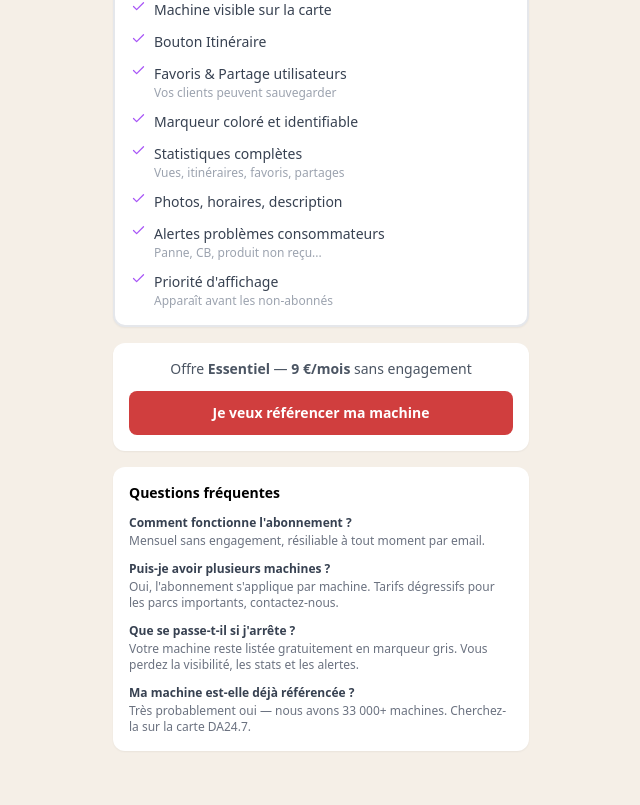
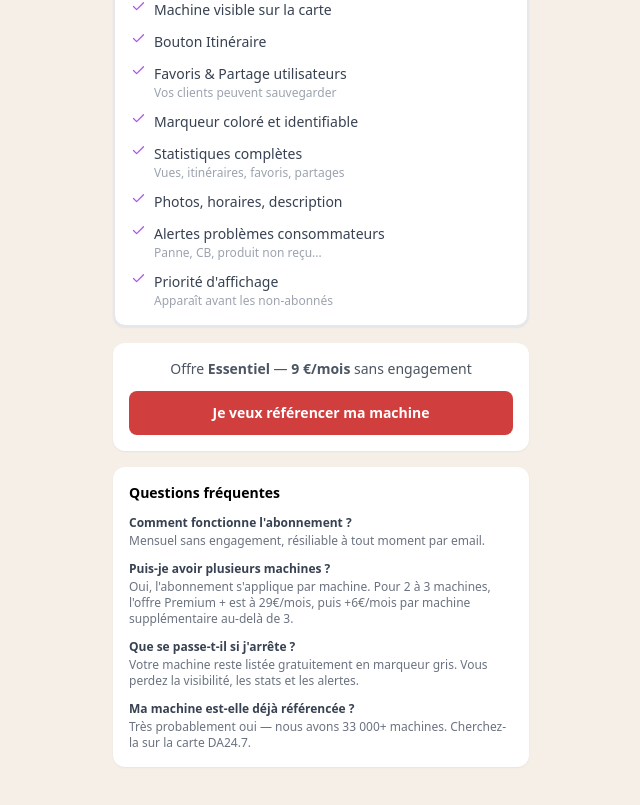
Before and after one commit to distriauto247-cyber/da24-7, a React (Vite) app: page /owner/subscription in a window 1280 px wide. Shown: the part 2089-2894 px from the top of the page, without its empty margins (319-959 px from the left). Built offline with nearby package versions, Linux system fonts and the light colour scheme; no server answers.

Commit message:
fix: FAQ machines multiples mise à jour avec offre Premium +

```diff
--- a/src/pages/OwnerSubscription.jsx
+++ b/src/pages/OwnerSubscription.jsx
@@ -265,7 +265,7 @@ export default function OwnerSubscription() {
           <h3 className="font-bold text-sm">Questions fréquentes</h3>
           {[
             { q: 'Comment fonctionne l\'abonnement ?', r: 'Mensuel sans engagement, résiliable à tout moment par email.' },
-            { q: 'Puis-je avoir plusieurs machines ?', r: 'Oui, l\'abonnement s\'applique par machine. Tarifs dégressifs pour les parcs importants, contactez-nous.' },
+            { q: 'Puis-je avoir plusieurs machines ?', r: 'Oui, l\'abonnement s\'applique par machine. Pour 2 à 3 machines, l\'offre Premium + est à 29€/mois, puis +6€/mois par machine supplémentaire au-delà de 3.' },
             { q: 'Que se passe-t-il si j\'arrête ?', r: 'Votre machine reste listée gratuitement en marqueur gris. Vous perdez la visibilité, les stats et les alertes.' },
             { q: 'Ma machine est-elle déjà référencée ?', r: 'Très probablement oui — nous avons 33 000+ machines. Cherchez-la sur la carte DA24.7.' },
           ].map((item, i) => (
```
